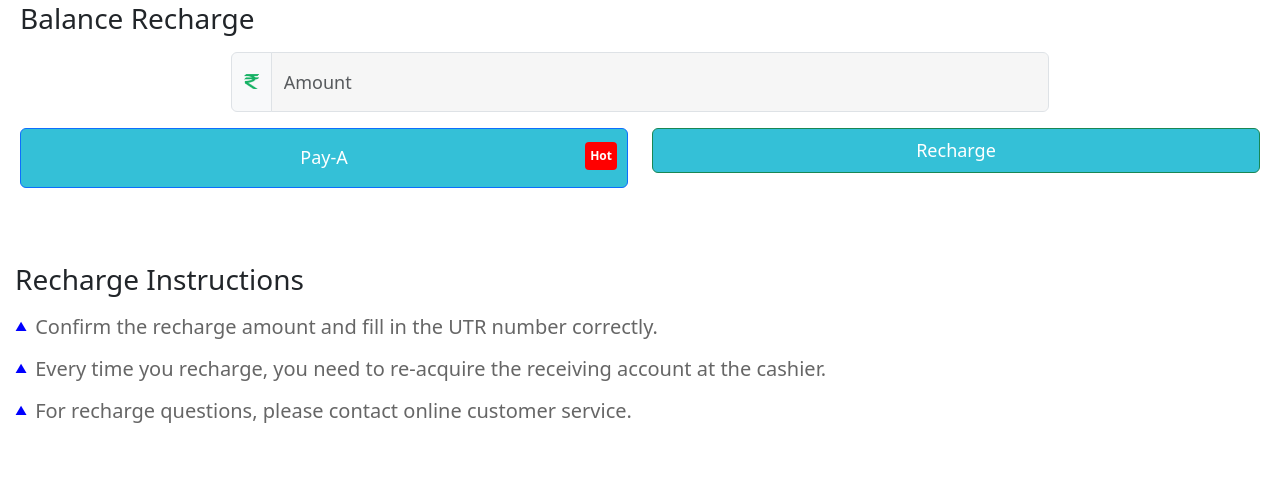
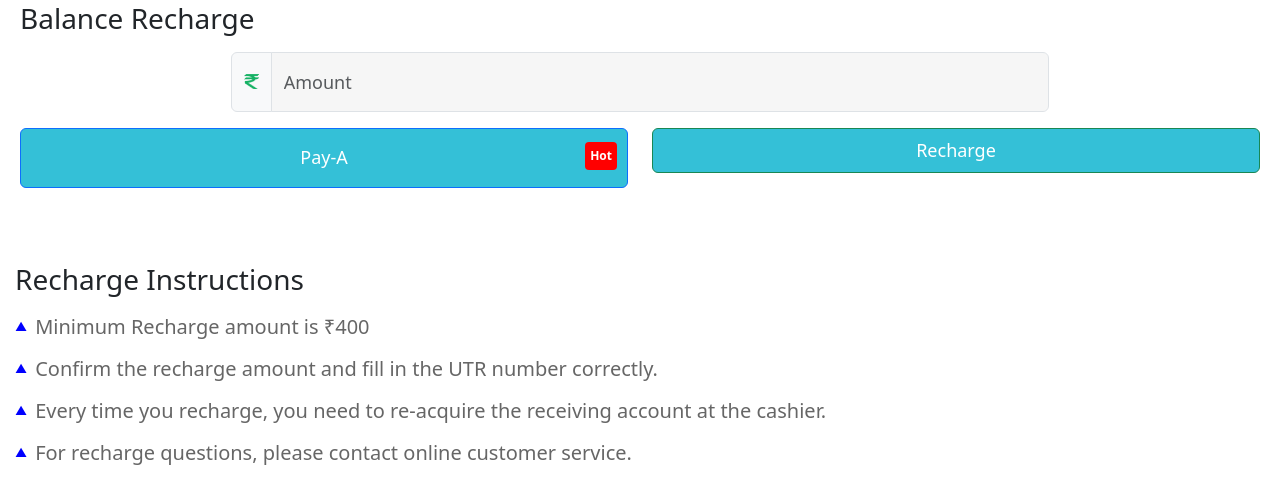
Before and after one commit to Kartikk1820/laysProject, a Flask app: page /recharge in a window 1280 px wide. Shown: the part 88-592 px from the top of the page. Run offline with Flask 3, Linux system fonts and the light colour scheme; a user stored in the database is signed in; some libraries are stand-ins or nearby versions.

Commit message:
Update recharge.html
set min recharge amount 400

```diff
--- a/templates/recharge.html
+++ b/templates/recharge.html
@@ -51,7 +51,7 @@
                   placeholder="Amount"
                   id="amount"
                   name="amount"
-                  min="0"
+                  min="400"
                   required
                 />
               </div>
@@ -79,6 +79,10 @@
         <h3 class="mb-3 text-start">Recharge Instructions</h3>
         <ul class="list-unstyled">
           <li class="instruction-item">
+            <span class="arrow">&#x25B2;</span> Minimum Recharge amount is
+            &#8377;400
+          </li>
+          <li class="instruction-item">
             <span class="arrow">&#x25B2;</span> Confirm the recharge amount and
             fill in the UTR number correctly.
           </li>
```
